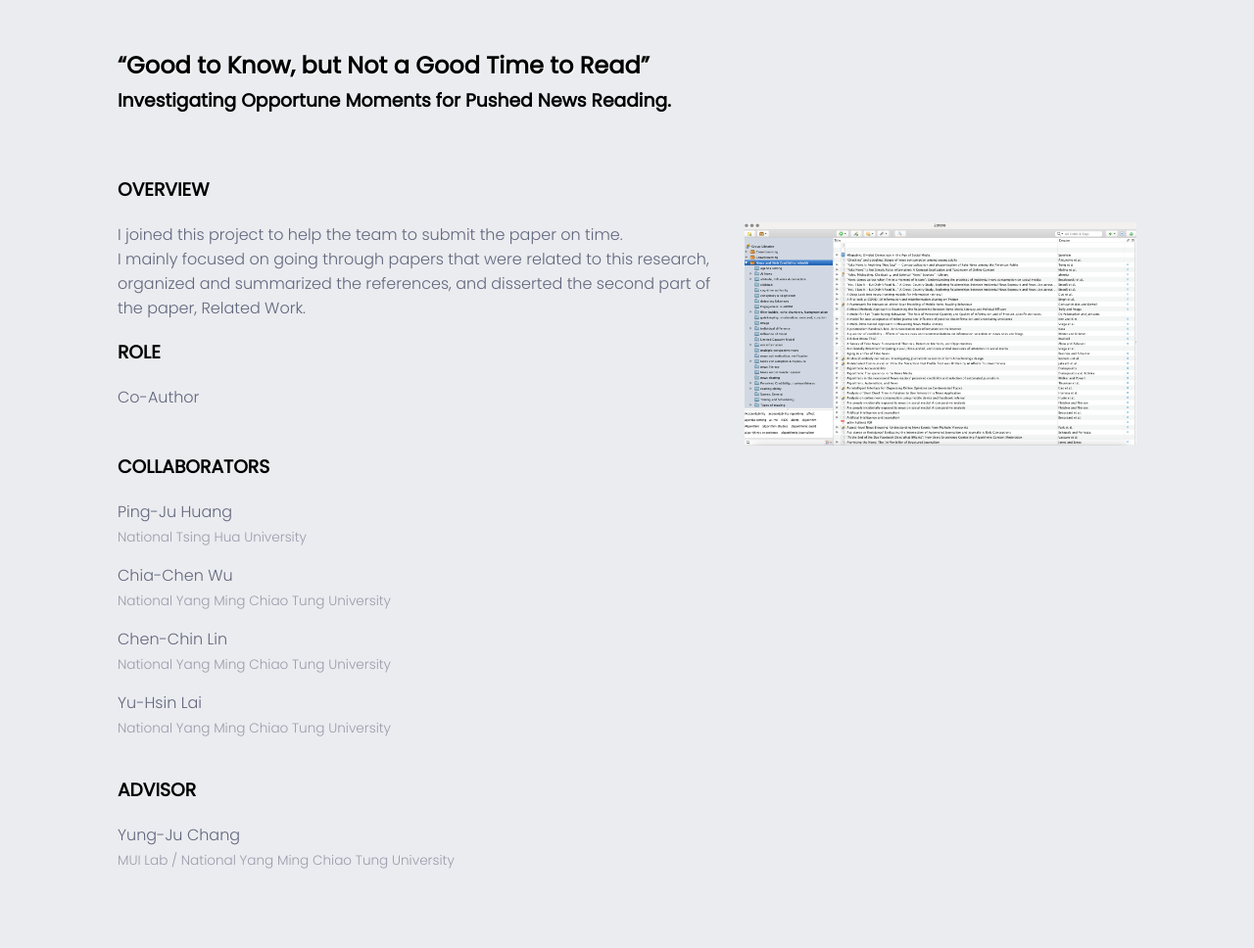
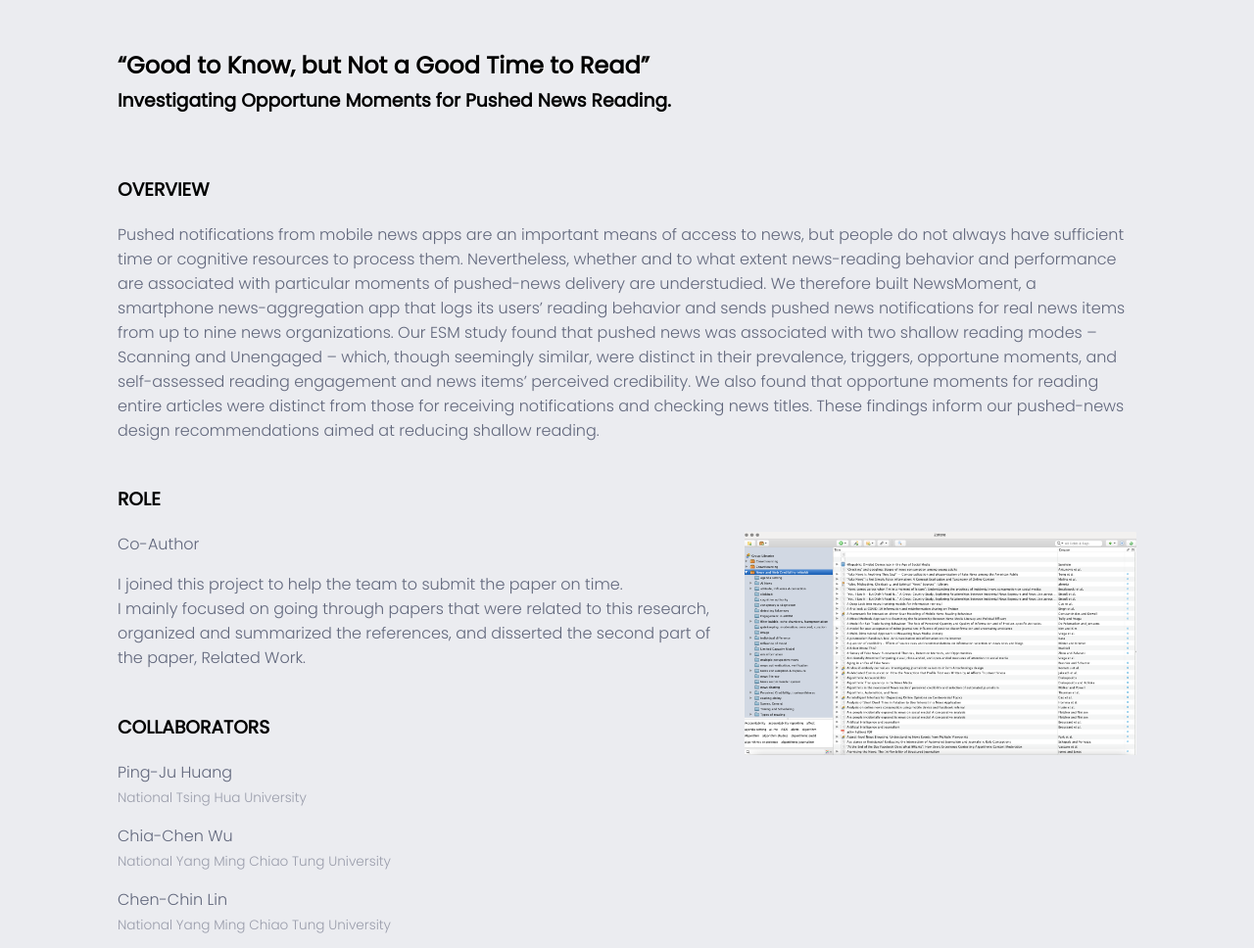
Before and after one commit to ythsharon/ythsharon.github.io, a plain HTML site: page news.html in a window 1280 px wide. Shown: the part 125-1093 px from the top of the page at 98% size. Drawn offline with Linux system fonts and the light colour scheme.

Commit message:
Update news.html

```diff
--- a/news.html
+++ b/news.html
@@ -42,14 +42,16 @@
 		  <br>
 
 		  <h3>OVERVIEW</h3>
-		  <img src="zotero.png" width=400vmin">
-		  <p>I joined this project to help the team to submit the paper on time. <br>I mainly focused on going through papers that were related to this research, organized and summarized the references, and disserted the second part of the paper, Related Work. </p>
+		  <p>Pushed notifications from mobile news apps are an important means of access to news, but people do not always have sufficient time or cognitive resources to process them. Nevertheless, whether and to what extent news-reading behavior and performance are associated with particular moments of pushed-news delivery are understudied. We therefore built NewsMoment, a smartphone news-aggregation app that logs its users’ reading behavior and sends pushed news notifications for real news items from up to nine news organizations. Our ESM study found that pushed news was associated with two shallow reading modes – Scanning and Unengaged – which, though seemingly similar, were distinct in their prevalence, triggers, opportune moments, and self-assessed reading engagement and news items’ perceived credibility. We also found that opportune moments for reading entire articles were distinct from those for receiving notifications and checking news titles. These findings inform our pushed-news design recommendations aimed at reducing shallow reading.<br><br></p>
 
 
 
 
 		  <h3>ROLE</h3>
-		  <p>Co-Author<br><br></p>
+		  <img src="zotero.png" width=400vmin">
+		  <p>Co-Author<br></p>
+		  <p>I joined this project to help the team to submit the paper on time. <br>I mainly focused on going through papers that were related to this research, organized and summarized the references, and disserted the second part of the paper, Related Work.<br><br></p>
+
 
 		  <h3>COLLABORATORS</h3>
 		  <p>Ping-Ju Huang</p>
```
